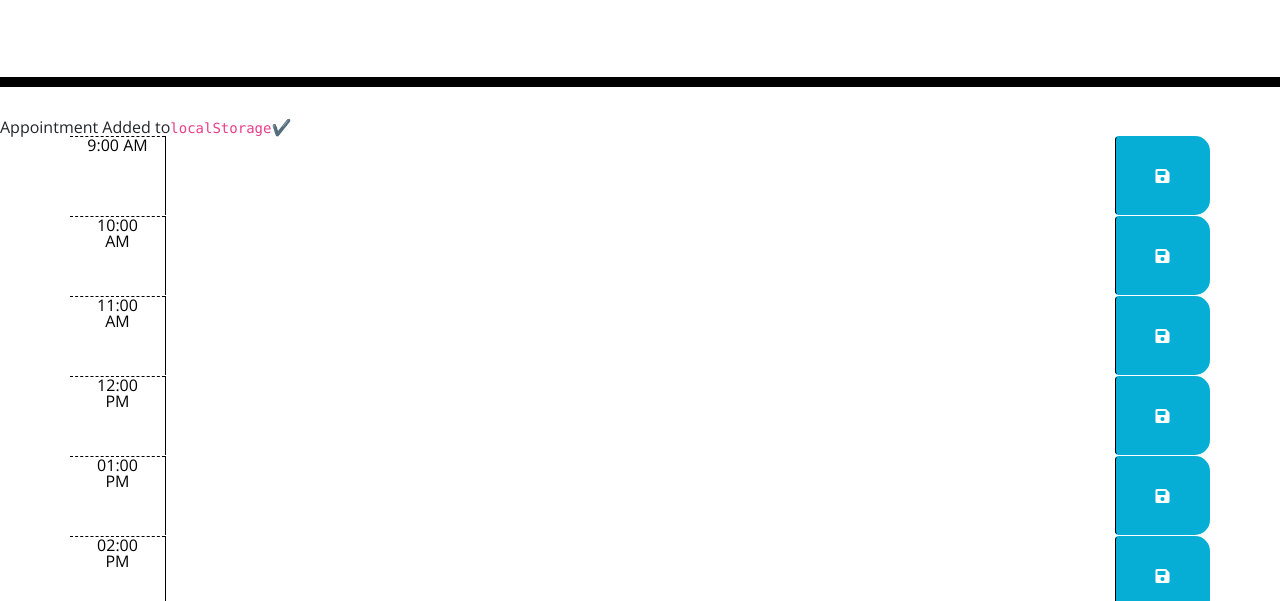
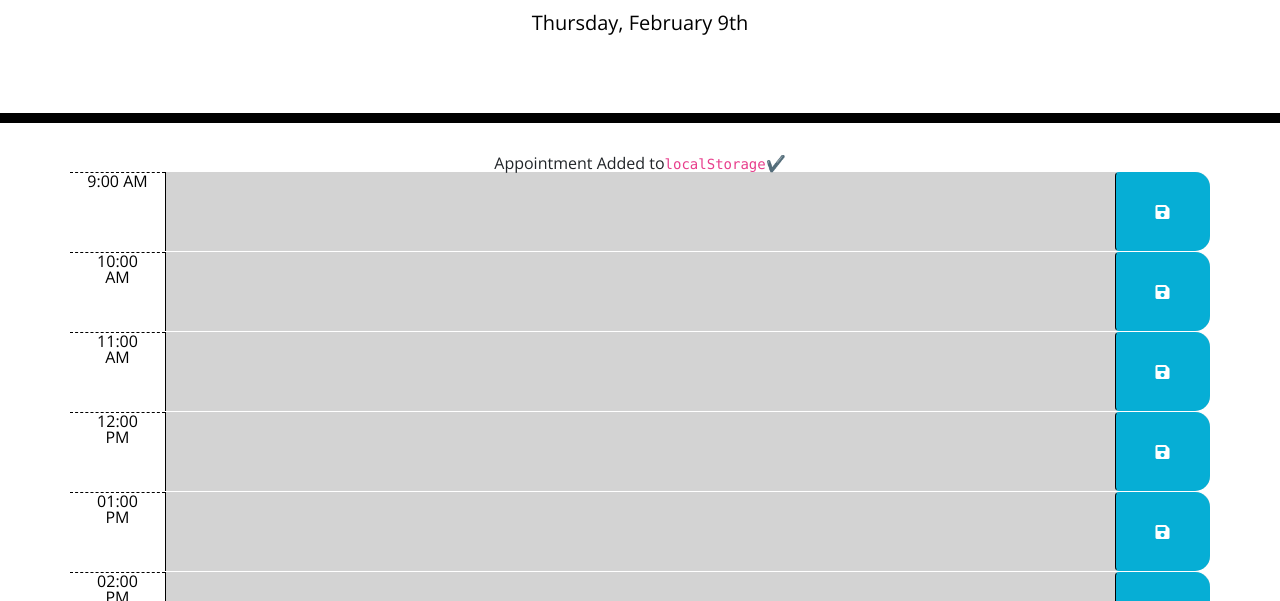
Before and after one commit to bettinastaartjes/workdayscheduler2, a plain HTML site: page Main/index.html in a window 1280 px wide. Shown: the part 181-782 px from the top of the page. Drawn offline with nearby package versions, Linux system fonts and the light colour scheme.

Commit message:
pushing final changes

```diff
--- a/Main/index.html
+++ b/Main/index.html
@@ -18,7 +18,7 @@
       href="https://fonts.googleapis.com/css?family=Open+Sans&display=swap"
       rel="stylesheet"
     />
-    <link rel="stylesheet" href="style.css" />
+    <link rel="stylesheet" href="/Main/style.css" />
     <title>Work Day Scheduler</title>
   </head>
 
@@ -26,10 +26,11 @@
     <header class="jumbotron">
       <h1 class="display-3">Work Day Scheduler</h1>
       <p class="lead">A simple calendar app for scheduling your work day</p>
+      <!--the current date goes here-->
       <p id="currentDay" class="lead"></p>
     </header>
       <!--The text notification that tells you the appointment has been added to local storage with checkmark-->
-      <section class='text-center notification' id="notify"></section>Appointment Added to<code>localStorage</code>✔️</section>
+      <section class='text-center notification' id="notify">Appointment Added to<code>localStorage</code>✔️</section>
       <div class="container">
         <!-- Timeblocks go here -->
         <div id="hour9" class="row time-block">
@@ -100,5 +101,7 @@
 
     <script src="https://code.jquery.com/jquery-3.4.1.min.js"></script>
     <script src="https://cdnjs.cloudflare.com/ajax/libs/moment.js/2.24.0/moment.min.js"></script>
+    <!--add in the js file here after the above-->
+    <script src="/Main/script.js"></script>
   </body>
 </html>
--- a/Main/script.js
+++ b/Main/script.js
@@ -3,18 +3,13 @@ $(document).ready(function() {
     //these are what saves the save button clicks
     $('.saveBtn').on('click', function () {
         // these are the values for that to save
-        var text = $(this).siblings('.description')
+        var value = $(this).siblings('.description')
         .val();
         var time = $(this).parent().attr('id');
         // then save it in the local storage
-        localStorage.setItem(time,text);
+        localStorage.setItem(value, time);
         // and show that the item was saved like this
         $('.notification').addClass('show');
-
-        /*timeout to remove 'show' class after 5 seconds
-    setTimeout(function() {
-        $('.notification').removeClass('show');
-      }, 5000);*/
 
     });
 
@@ -22,20 +17,20 @@ $(document).ready(function() {
         // get current number of hours
         var currentHour = moment().hours();
 
-        // loop over time blocks; the split - means...
-    $('.time-block').each(function() {
-        var blockHour = parseInt($(this).attr('id').split('-')[1]);
+        // loop over time blocks; the split (put HOUR!)
+        $('.time-block').each(function() {
+            var blockHour = parseInt($(this).attr('id').split('hour')[1]);
 
         // to check the time and add classes for the colored backgrounds (red past, green future)
         if (blockHour < currentHour) {
-          $(this).addClass("past");
+          $(this).addClass('past');
         } else if (blockHour === currentHour) {
-          $(this).removeClass("past");
-          $(this).addClass("present");
+          $(this).removeClass('past');
+          $(this).addClass('present');
         } else {
-          $(this).removeClass("past");
-          $(this).removeClass("present");
-          $(this).addClass("future");
+          $(this).removeClass('past');
+          $(this).removeClass('present');
+          $(this).addClass('future');
         }
       });
     }
@@ -45,8 +40,8 @@ $(document).ready(function() {
     // set up interval to check if current time needs to be updated
     var interval = setInterval(hourUpdater, 15000);
 
-    // load any saved data from localStorage
-    $("#hour9 .description").val(localStorage.getItem("hour9"));
+    // load saved data from localStorage
+    $('#hour9 .description').val(localStorage.getItem('hour9'));
     $('#hour10 .description').val(localStorage.getItem('hour10'));
     $('#hour11 .description').val(localStorage.getItem('hour11'));
     $('#hour12 .description').val(localStorage.getItem('hour12'));
```
